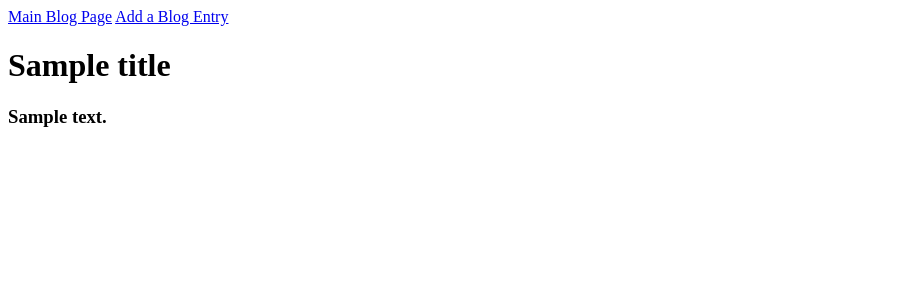
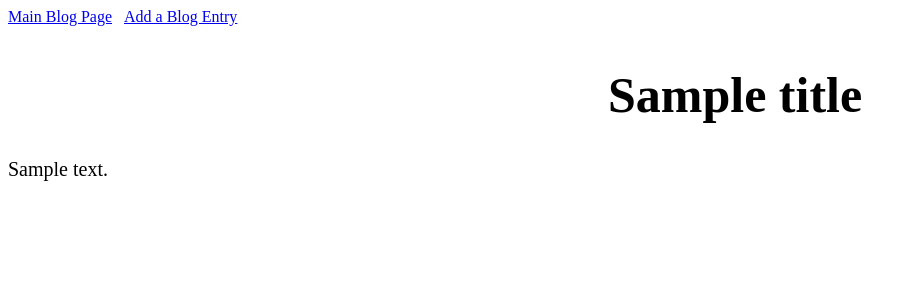
Before and after one commit to cmitchell7376/build-a-blog, a Flask app: template templates/page.html in a window 1280 px wide. Shown: the top 300 px of the page, without its empty margins (0-916 px from the left). Run offline with Flask 2, Linux system fonts and the light colour scheme; the template is opened without the code that fills it: most values are stand-ins (such as "Sample title", 1, 10 or a date in 2020); data that the repository does not hold is empty.

Commit message:
added style

```diff
--- /dev/null
+++ b/static/styles/styles.css
@@ -0,0 +1,24 @@
+h1{
+    margin-left: 600px;
+}
+
+.h-link{
+    margin-left: 8px;
+}
+
+h2{
+    font-size: 30px;
+}
+
+p{
+    font-size: 17px;
+}
+
+.page-title{
+    margin-top: 40px;
+    font-size: 50px;
+}
+
+.page-text{
+    font-size: 20px;
+}
--- a/templates/base.html
+++ b/templates/base.html
@@ -2,8 +2,9 @@
 <html>
     <head>
         <title>Blogs</title>
+        <link rel= "stylesheet" type= "text/css" href= "{{ url_for('static',filename='styles/styles.css') }}">
         <a href="/blog">Main Blog Page</a>
-        <a href="/newpost">Add a Blog Entry</a>
+        <a class="h-link" href="/newpost">Add a Blog Entry</a>
     </head>
     <body>
         {% block content %}
--- a/templates/page.html
+++ b/templates/page.html
@@ -2,8 +2,8 @@
 
 {% block content %}
 {% for title in titles %}
-<h1>{{title.title}}</h1>
-<h3>{{title.text}}</h3>
+<h1 class="page-title">{{title.title}}</h1>
+<p class="page-text">{{title.text}}</p>
 {% endfor %}
 
 {% endblock %}
```
